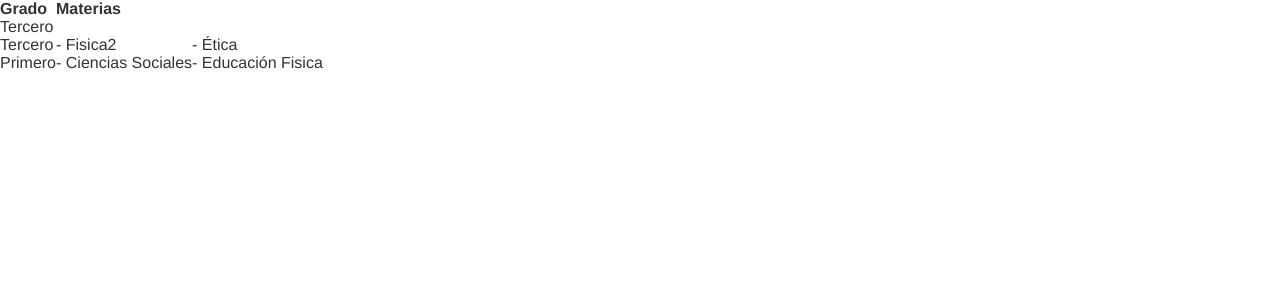
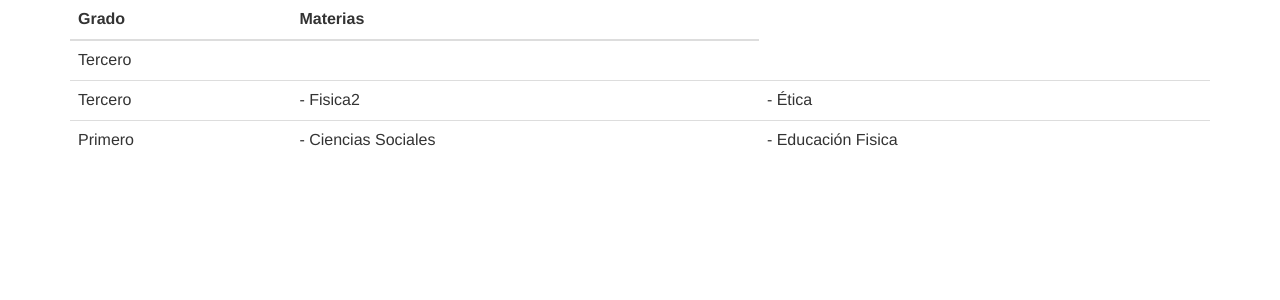
Before and after one commit to Yordan96/NotasDjango, a Django app: page /grados/listagrados/ in a window 1280 px wide. Shown: the top 300 px of the page. Run offline with Django 3.2, Linux system fonts and the light colour scheme; data comes from the database, SQL or seed files in the repository; both versions use the stored data as it was after the commit; some libraries are stand-ins or nearby versions.

Commit message:
agrege bootstrap

```diff
--- a/colegio/templates/colegio/grado_editar.html
+++ b/colegio/templates/colegio/grado_editar.html
@@ -6,7 +6,10 @@
    </div>
    <div class="container">
      <form method="POST" class="post-form">{% csrf_token %}
+       <div class="form-group">
          {{ formulario.as_p }}
          <button type="submit" class="save btn btn-default">Guardar</button>
+       </div>
+
      </form>
    </div>
--- a/colegio/templates/colegio/listar.html
+++ b/colegio/templates/colegio/listar.html
@@ -1,7 +1,9 @@
 
 <link rel="stylesheet" href="//maxcdn.bootstrapcdn.com/bootstrap/3.2.0/css/bootstrap.min.css">
    <link rel="stylesheet" href="//maxcdn.bootstrapcdn.com/bootstrap/3.2.0/css/bootstrap-theme.min.css">
-<table>
+
+   <div class="container">
+     <table class="table">
        <thead>
          <tr>
            <th>Grado</th>
@@ -23,3 +25,4 @@
        {% endfor %}
        </tbody>
      </table>
+   </div>
```
Also changed, not shown: db.sqlite3. Lines whose indentation alone changed are shown as unchanged.
